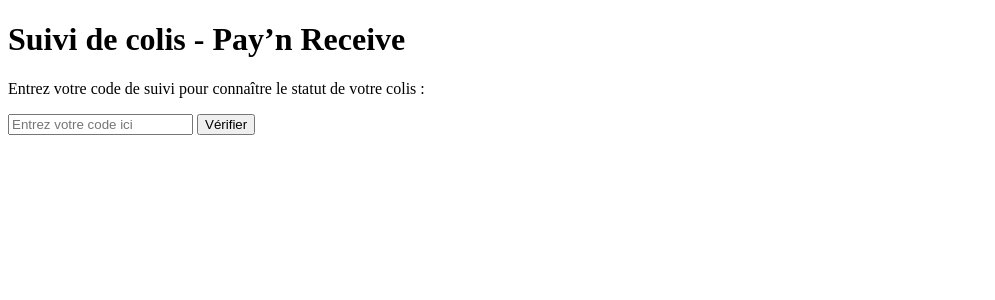
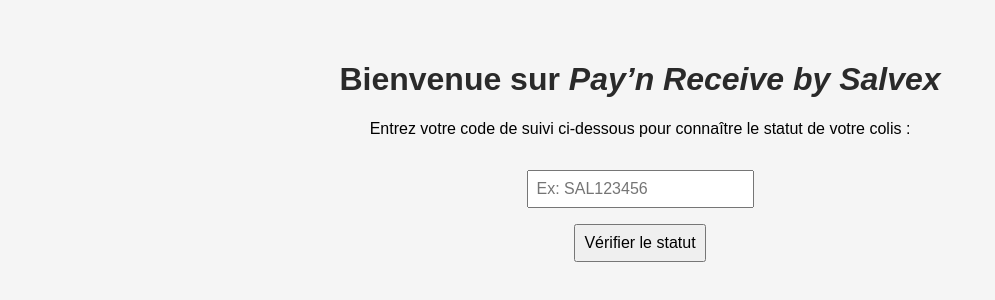
Before and after one commit to Kossinus-sudo/paynreceive-by-salvex., a plain HTML site: page Index.html in a window 1280 px wide. Shown: the whole page, without its empty margins (0-995 px from the left). Drawn offline with Linux system fonts and the light colour scheme.

Commit message:
Index.html

```diff
--- a/Index.html
+++ b/Index.html
@@ -2,18 +2,59 @@
 <html lang="fr">
 <head>
   <meta charset="UTF-8" />
-  <meta name="viewport" content="width=device-width, initial-scale=1.0"/>
+  <meta name="viewport" content="width=device-width, initial-scale=1.0" />
   <title>Pay’n Receive by Salvex</title>
-  <link rel="stylesheet" href="style.css" />
+  <style>
+    body {
+      font-family: Arial, sans-serif;
+      background-color: #f5f5f5;
+      padding: 2rem;
+      text-align: center;
+    }
+    h1 {
+      color: #2a2a2a;
+    }
+    input, button {
+      padding: 0.5rem;
+      font-size: 1rem;
+      margin-top: 1rem;
+    }
+    #status {
+      margin-top: 2rem;
+      font-weight: bold;
+      color: green;
+    }
+  </style>
 </head>
 <body>
-  <div class="container">
-    <h1>Suivi de colis - Pay’n Receive</h1>
-    <p>Entrez votre code de suivi pour connaître le statut de votre colis :</p>
-    <input type="text" id="trackingCode" placeholder="Entrez votre code ici"/>
-    <button onclick="checkStatus()">Vérifier</button>
-    <div id="result"></div>
-  </div>
-  <script src="app.js"></script>
+  <h1>Bienvenue sur <em>Pay’n Receive by Salvex</em></h1>
+  <p>Entrez votre code de suivi ci-dessous pour connaître le statut de votre colis :</p>
+
+  <input type="text" id="trackingCode" placeholder="Ex: SAL123456" />
+  <br />
+  <button onclick="checkStatus()">Vérifier le statut</button>
+
+  <div id="status"></div>
+
+  <script>
+    const colisDB = {
+      "SAL123456": "En transit - Paris, France",
+      "SAL654321": "Livré - New York, USA",
+      "SAL000001": "En attente d'expédition",
+    };
+
+    function checkStatus() {
+      const code = document.getElementById("trackingCode").value.trim().toUpperCase();
+      const statusDiv = document.getElementById("status");
+
+      if (colisDB[code]) {
+        statusDiv.innerText = "Statut : " + colisDB[code];
+        statusDiv.style.color = "green";
+      } else {
+        statusDiv.innerText = "Code de suivi introuvable.";
+        statusDiv.style.color = "red";
+      }
+    }
+  </script>
 </body>
 </html>
```
